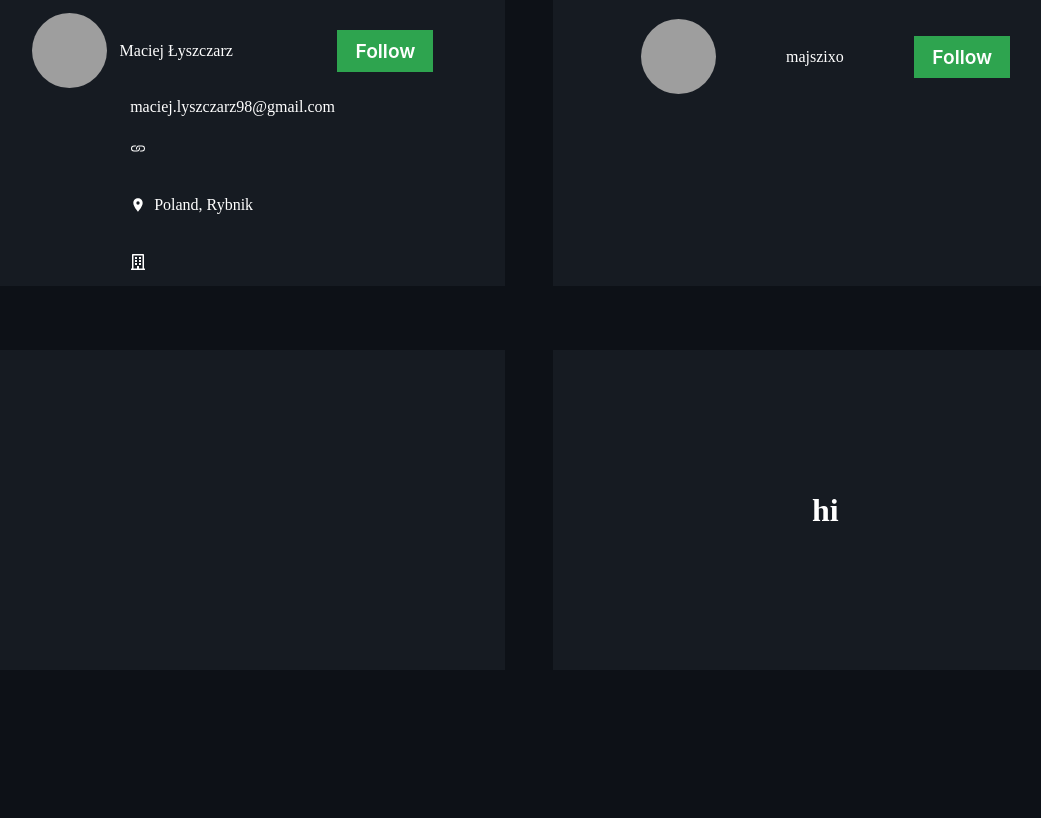
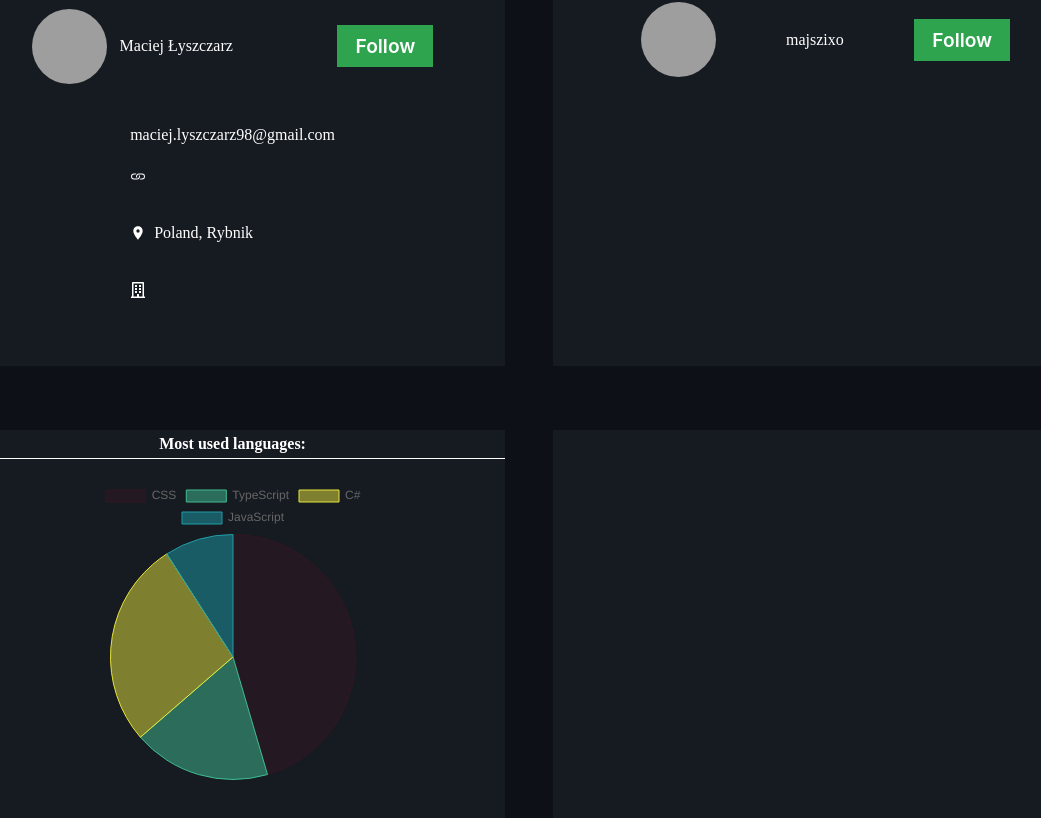
Before and after one commit to Maciejlys/Github-stats, a React (Create React App) app: page / in a window 1280 px wide. Shown: the part 324-1142 px from the top of the page, without its empty margins (111-1152 px from the left). Before the commit the page ends 1034 px from the top, so only its background shows below. Built offline with nearby package versions, Linux system fonts and the light colour scheme; no server answers; grey boxes are pictures that could not be loaded.

Commit message:
most used language chart in new section

```diff
--- a/package.json
+++ b/package.json
@@ -12,7 +12,9 @@
     "@types/react-dom": "^17.0.11",
     "@types/styled-components": "^5.1.15",
     "axios": "^0.24.0",
+    "chart.js": "^3.6.1",
     "react": "^17.0.2",
+    "react-chartjs-2": "^4.0.0",
     "react-dom": "^17.0.2",
     "react-icons": "^4.3.1",
     "react-scripts": "4.0.3",
--- a/src/Styled-components/Section.tsx
+++ b/src/Styled-components/Section.tsx
@@ -7,21 +7,21 @@ export const Section = styled.div`
   flex-direction: column;
   border-radius: 0;
   background-color: #161b22;
-  height: 20rem;
+  height: 25rem;
   padding: 0;
   overflow-x: hidden;
   overflow-y: auto;
+  position: relative;
 
   h4 {
-    display: flex;
-    justify-content: center;
-    align-items: center;
+    position: absolute;
+    text-align: center;
     width: 100%;
-    margin: 0;
+    margin: 0 auto;
     padding: 0.3rem;
+    top: 0px;
     background-color: #161b22;
     border-bottom: 1px solid white;
-    margin-bottom: 0.5rem;
   }
 
   ::-webkit-scrollbar {
--- a/src/components/LanguagesChart.tsx
+++ b/src/components/LanguagesChart.tsx
@@ -1,7 +1,75 @@
-import React from "react";
+import React, { useContext, useEffect, useState } from "react";
+import { AppContext } from "../context/context";
+import mock from "../context/mockedData/languages.json";
+import { Chart as ChartJS, ArcElement, Tooltip, Legend } from "chart.js";
+import { Pie } from "react-chartjs-2";
+import styled from "styled-components";
+import { createPieChart } from "../utils/chartUtils";
 
-interface LanguagesChartProps {}
+ChartJS.register(ArcElement, Tooltip, Legend);
 
-export const LanguagesChart: React.FC<LanguagesChartProps> = () => {
-  return <></>;
+export const getLabels = (lang: LanguagesChartProps) => {
+  const labels = [];
+  const values = [];
+  for (const [key, value] of Object.entries(lang)) {
+    if (key != "null") {
+      labels.push(key);
+      values.push(value);
+    }
+  }
+  return { labels, values };
 };
+
+const arrToInstanceCountObj = (arr: string[]) =>
+  arr.reduce((obj: any, e) => {
+    obj[e] = (obj[e] || 0) + 1;
+    return obj;
+  }, {});
+
+export interface LanguagesChartProps {
+  [key: string]: number;
+}
+
+export const LanguagesChart: React.FC = () => {
+  const { repos } = useContext(AppContext);
+  const [languagesOcc, setLanguagesOcc] = useState<LanguagesChartProps>(mock);
+  const [pieData, setPieData] = useState([12, 19, 3, 5, 2, 3]);
+  const [pieLabels, setPieLabels] = useState([
+    "Red",
+    "Blue",
+    "Yellow",
+    "Green",
+    "Purple",
+    "Orange",
+  ]);
+  const [chart, setChart] = useState(createPieChart(pieLabels, pieData));
+
+  useEffect(() => {
+    const allLanguages = repos.map((repo) => {
+      return repo.language;
+    });
+    setLanguagesOcc(arrToInstanceCountObj(allLanguages));
+    const data = getLabels(arrToInstanceCountObj(allLanguages));
+    setPieData(data.values);
+    setPieLabels(data.labels);
+    const chart = createPieChart(data.labels, data.values);
+    setChart(chart);
+  }, [repos]);
+
+  return (
+    <LanguagesChartStyles>
+      <Pie className="chart" data={chart} />
+    </LanguagesChartStyles>
+  );
+};
+
+export const LanguagesChartStyles = styled.div`
+  display: grid;
+  place-content: center;
+  width: auto;
+  height: auto;
+  position: relative;
+  .chart {
+    background-color: transparent;
+  }
+`;
--- a/src/components/ReposInfo.tsx
+++ b/src/components/ReposInfo.tsx
@@ -1,26 +1,17 @@
-import React, { useContext, useEffect, useState } from "react";
-import { AppContext } from "../context/context";
+import React from "react";
 import { Section } from "../Styled-components/Section";
 import { TwoColumnsWrapper } from "../Styled-components/TwoColumnsWrapper";
 import { LanguagesChart } from "./LanguagesChart";
 
 export const ReposInfo: React.FC = () => {
-  const { repos } = useContext(AppContext);
-  const [languages, setLanguages] = useState<String[]>();
-
-  useEffect(() => {
-    const allLanguages = repos.map((repo) => {
-      return repo.language;
-    });
-    setLanguages(languages);
-  }, []);
   return (
     <TwoColumnsWrapper>
       <Section>
+        <h4>Most used languages:</h4>
         <LanguagesChart />
       </Section>
       <Section>
-        <h1>hi</h1>
+        <h1></h1>
       </Section>
     </TwoColumnsWrapper>
   );
--- /dev/null
+++ b/src/context/mockedData/languages.json
@@ -0,0 +1 @@
+{ "C#": 3, "CSS": 5, "JavaScript": 1, "TypeScript": 2 }
--- /dev/null
+++ b/src/utils/chartUtils.ts
@@ -0,0 +1,41 @@
+const getRandomColor = () => {
+  const o = Math.round,
+    rand = Math.random,
+    s = 255,
+    r = rand() * s,
+    g = rand() * s,
+    b = rand() * s;
+  const border = "rgba(" + o(r) + "," + o(g) + "," + o(b) + "," + 1 + ")";
+  const inside = "rgba(" + o(r) + "," + o(g) + "," + o(b) + "," + 0.5 + ")";
+  return { border, inside };
+};
+
+const getRandomColors = (numberOfColors: number) => {
+  const colors = [];
+  for (let i = 0; i < numberOfColors; i++) {
+    colors.push(getRandomColor());
+  }
+  return colors;
+};
+
+export const createPieChart = (pieLabels: string[], pieData: number[]) => {
+  const colors = getRandomColors(pieLabels.length);
+  const borderColours = colors.map((col) => {
+    return col.border;
+  });
+  const insideColours = colors.map((col) => {
+    return col.inside;
+  });
+  return {
+    labels: pieLabels,
+    datasets: [
+      {
+        label: "Most used languages",
+        data: pieData,
+        backgroundColor: insideColours,
+        borderColor: borderColours,
+        borderWidth: 1,
+      },
+    ],
+  };
+};
```
Also changed, not shown: 1 other file (tests, documents, lock files or other folders).
